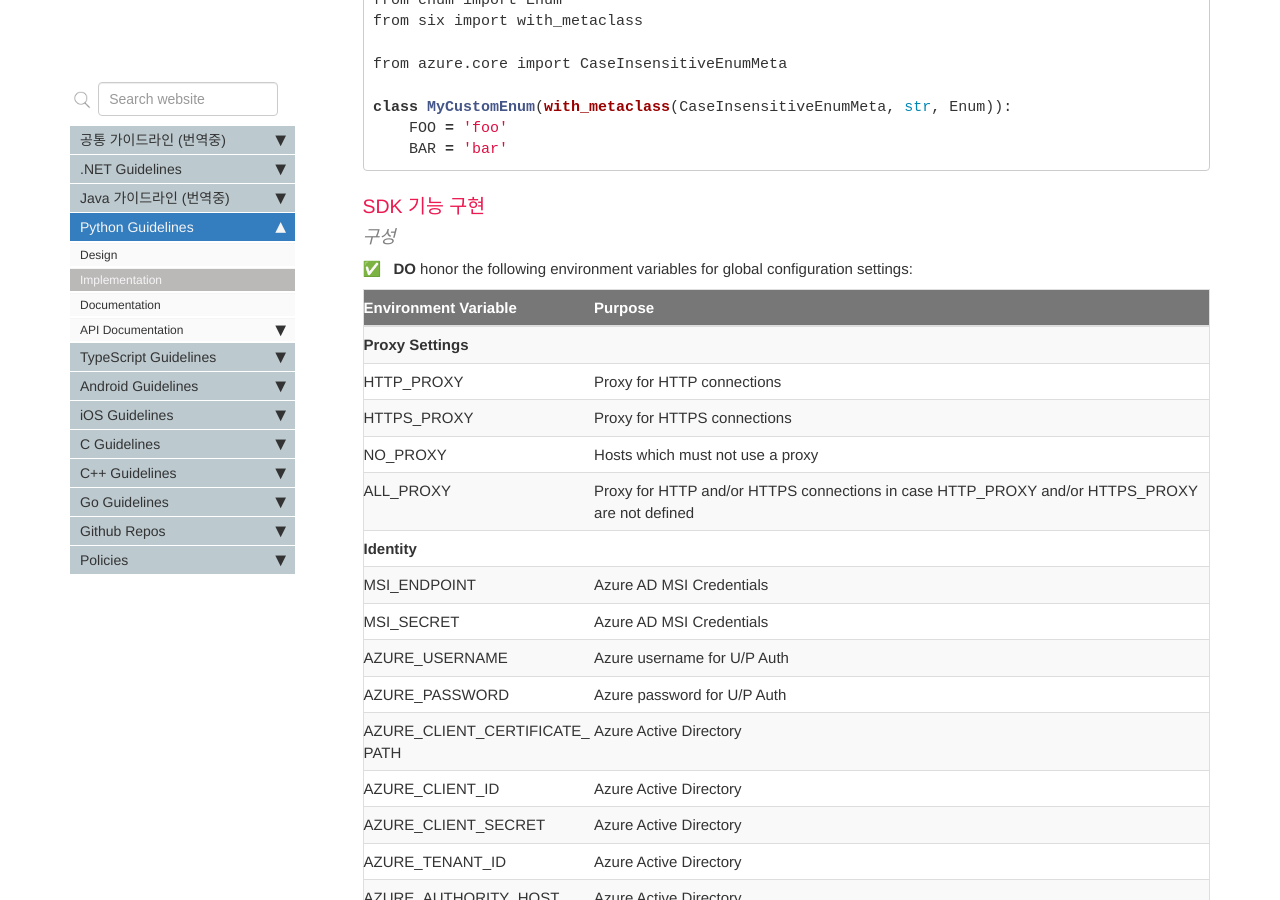
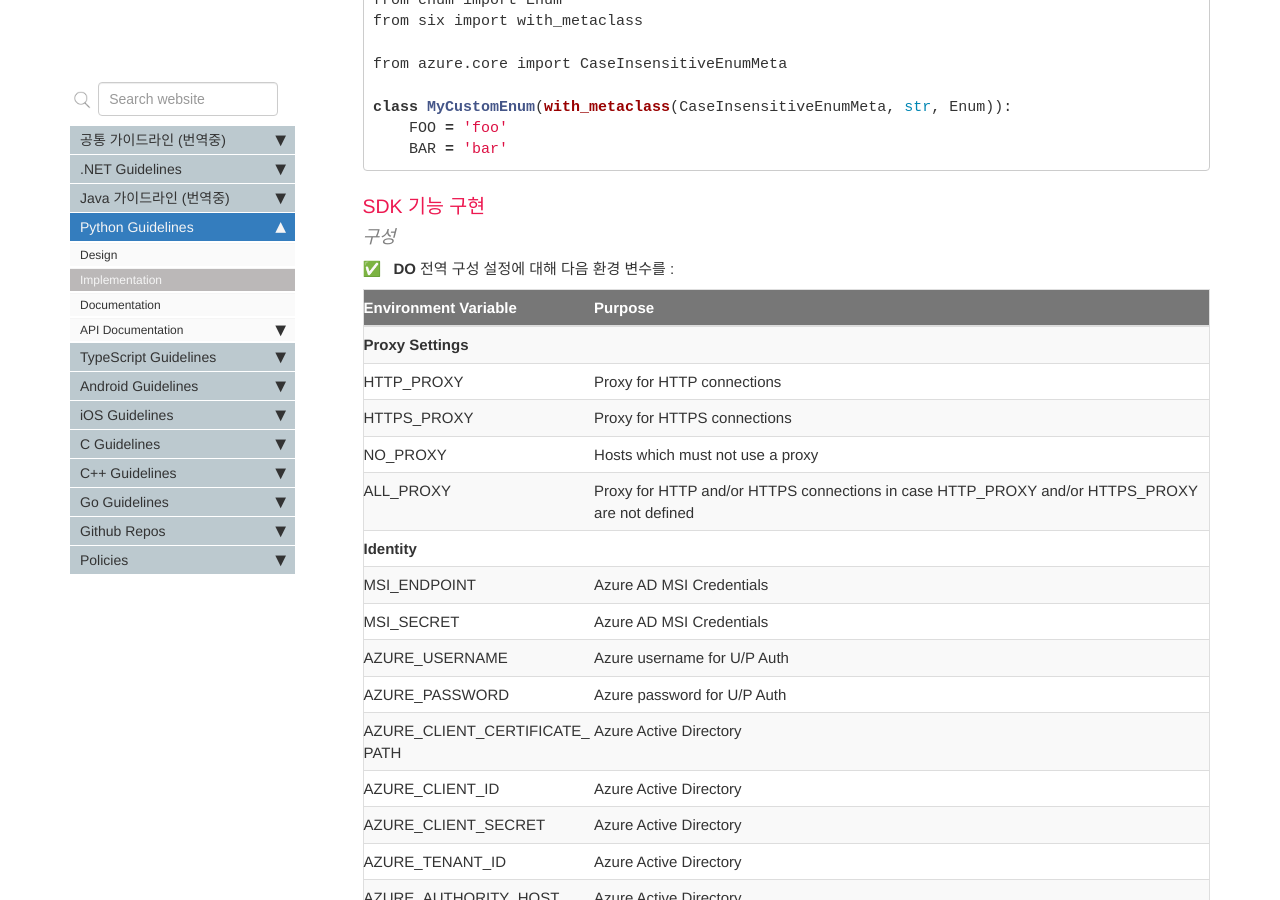
Before and after one commit to Azure/azure-sdk-korean, a Jekyll site: the page built from docs/python/implementation.md, in a window 1280 px wide and 900 px high, scrolled down 3092 px. Built offline with Jekyll 4.4.1, drawn with Linux system fonts in a browser that asks for light colours; comment, search, counter and statistics services are not loaded.

Commit message:
Update implementation.md

```diff
--- a/docs/python/implementation.md
+++ b/docs/python/implementation.md
@@ -121,7 +121,7 @@ class MyCustomEnum(with_metaclass(CaseInsensitiveEnumMeta, str, Enum)):
 
 #### 구성
 
-{% include requirement/MUST id="python-envvars-global" %} honor the following environment variables for global configuration settings:
+{% include requirement/MUST id="python-envvars-global" %} 전역 구성 설정에 대해 다음 환경 변수를 :
 
 {% include tables/environment_variables.md %}
 
```
